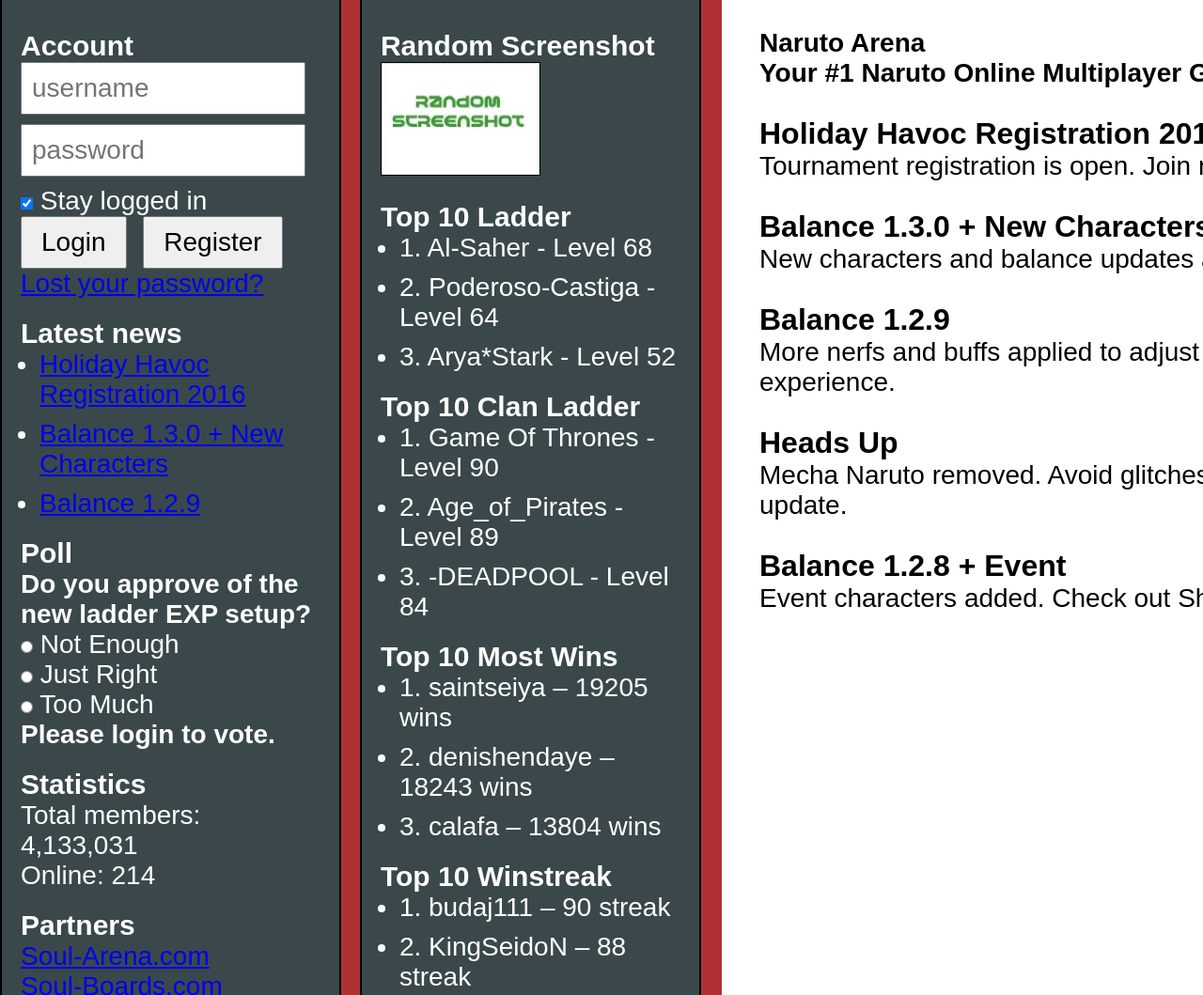
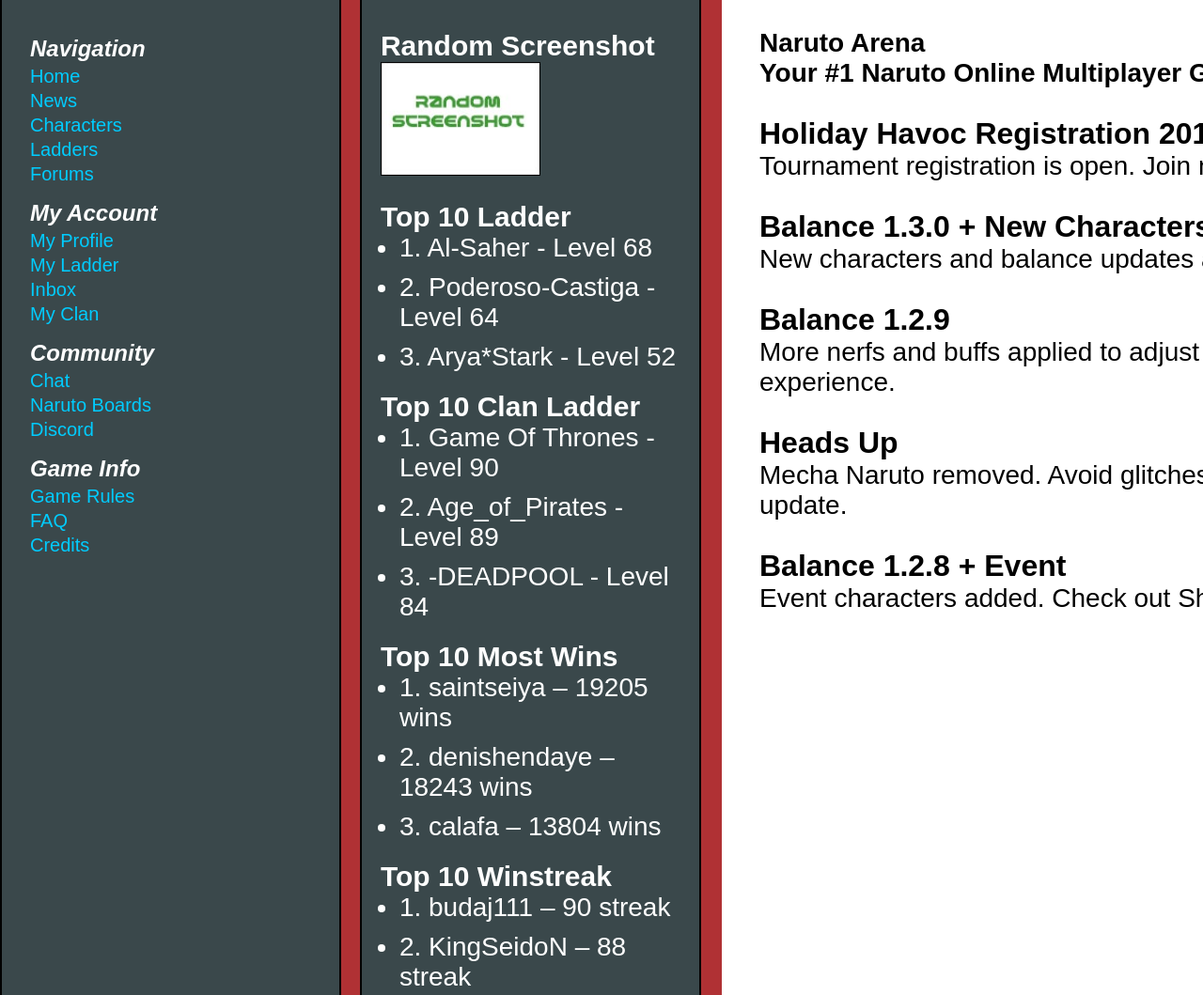
Before and after one commit to Ezaen/asora-arena, a website: page index.html in a window 1280 px wide. Shown: the part 444-1503 px from the top of the page at 94% size. Drawn offline with Linux system fonts and the light colour scheme.

Commit message:
fix: huge changes

```diff
--- a/index.html
+++ b/index.html
@@ -1,7 +1,6 @@
 <!DOCTYPE html>
 <html lang="en">
 <head>
-
   <meta charset="UTF-8" />
   <meta name="viewport" content="width=1560, initial-scale=1.0" />
   <title>Naruto Arena Clone</title>
@@ -31,39 +30,30 @@
       <div id="maincontent-row" style="display: flex; flex-direction: row;">
         <div id="sitenavigation1">
           <div id="leftlay">
-            <h4 class="block">Account</h4>
-            <input type="text" placeholder="username" maxlength="16" name="username"><br>
-            <input type="password" placeholder="password" name="password"><br>
-            <label><input type="checkbox" checked name="cookie"> Stay logged in</label><br>
-            <input type="submit" value="Login" class="button">
-            <input type="button" class="button" value="Register">
-            <br>
-            <a href="#"><u>Lost your password?</u></a>
+            <div class="nav">
+              <h4>Navigation</h4>
+              <a href="#">Home</a>
+              <a href="#">News</a>
+              <a href="#">Characters</a>
+              <a href="#">Ladders</a>
+              <a href="#">Forums</a>
 
-            <h4 class="block">Latest news</h4>
-            <ul class="newst">
-              <li><a href="#">Holiday Havoc Registration 2016</a></li>
-              <li><a href="#">Balance 1.3.0 + New Characters</a></li>
-              <li><a href="#">Balance 1.2.9</a></li>
-            </ul>
+              <h4>My Account</h4>
+              <a href="#">My Profile</a>
+              <a href="#">My Ladder</a>
+              <a href="#">Inbox</a>
+              <a href="#">My Clan</a>
 
-            <h4 class="block">Poll</h4>
-            <p><b>Do you approve of the new ladder EXP setup?</b></p>
-            <form>
-              <label><input type="radio" name="poll"> Not Enough</label><br>
-              <label><input type="radio" name="poll"> Just Right</label><br>
-              <label><input type="radio" name="poll"> Too Much</label><br>
-            </form>
-            <b>Please login to vote.</b>
+              <h4>Community</h4>
+              <a href="#">Chat</a>
+              <a href="#">Naruto Boards</a>
+              <a href="#">Discord</a>
 
-            <h4 class="block">Statistics</h4>
-            <p>Total members: <span>4,133,031</span></p>
-            <p>Online: <span>214</span></p>
-
-            <h4 class="block">Partners</h4>
-            <a href="#">Soul-Arena.com</a><br>
-            <a href="#">Soul-Boards.com</a><br>
-            <a href="#">Naruto-Boards.com</a>
+              <h4>Game Info</h4>
+              <a href="#">Game Rules</a>
+              <a href="#">FAQ</a>
+              <a href="#">Credits</a>
+            </div>
           </div>
 
           <div id="rightlay">
--- a/style.css
+++ b/style.css
@@ -86,7 +86,7 @@
 
   #randomheader {
     height: 287.46px;
-    background-image: url('p/images/layout/header-banner.png');
+    background-image: url('public/images/layout/header-banner.png');
   }
 
   /* === CONTENT WRAPPER === */
@@ -122,6 +122,29 @@
   #leftlay {
     width: 362.92px;
     height: 1890.92px;
+  }
+
+  .nav {
+    padding: 10px;
+  }
+
+  .nav h4 {
+    font-size: 24px;
+    color: #fff;
+    font-style: italic;
+    margin: 16px 0 4px;
+  }
+
+  .nav a {
+    display: block;
+    font-size: 20px;
+    color: #00ccff;
+    text-decoration: none;
+    margin: 3px 0;
+  }
+
+  .nav a:hover {
+    text-decoration: underline;
   }
 
   #rightlay {
```
